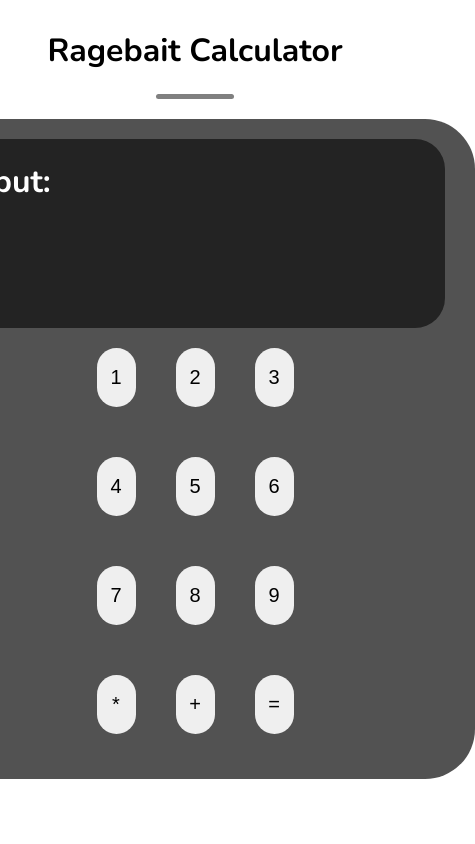
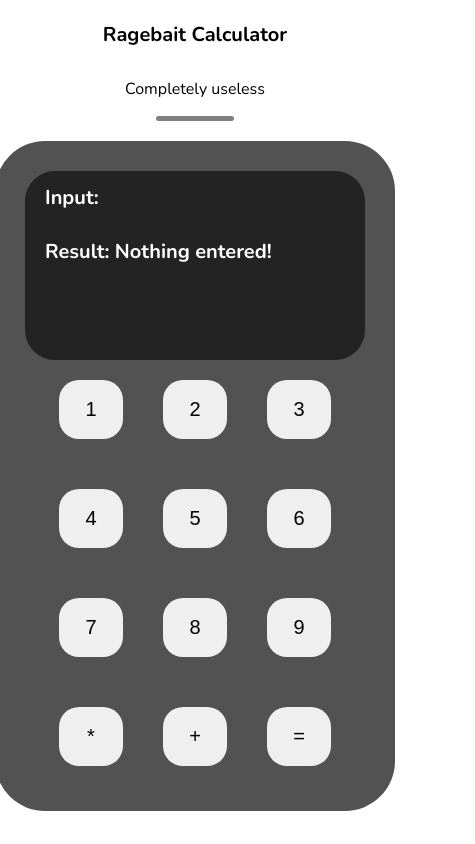
Before and after one commit to CapyGamesXD/RagebaitCalculator, a SvelteKit app: page / in a window 390 px wide. Shown: the whole page, 475 px wide, since content can reach past the window. Built offline with nearby package versions, Linux system fonts and the light colour scheme.

Commit message:
A few updates

```diff
--- a/src/routes/+page.svelte
+++ b/src/routes/+page.svelte
@@ -4,7 +4,7 @@
 	let input = $state('');
 	let result = $state('');
 	let needAd = $state(false);
-	let timeLeft = $state(5);
+	let timeLeft = $state();
 	function add(num) {
 		input += num;
 	}
@@ -12,7 +12,7 @@
 	function calculate() {
 		needAd = true;
 
-		timeLeft = 5;
+		timeLeft = 10;
 
 		const timer = setInterval(() => {
 			if (timeLeft > 0) {
@@ -35,6 +35,7 @@
 
 {#if needAd}
 	<div class="centerdiv">
+		<h1>Watch and ad to get your 'technically correct' answer!</h1>
 		<img src="/CapyDesigns.jpg" alt="Ad" />
 		<a href="https://makerworld.com/en/@CapyDesigns">MakerWorld Link</a>
 		<h1>Time left on ad: {timeLeft}</h1>
@@ -42,13 +43,16 @@
 {:else}
 	<div class="centerdiv">
 		<h1>Ragebait Calculator</h1>
+		<p>Completely useless</p>
 
 		<div class="divider"></div>
 		<div class="calculator">
 			<div class="screen">
 				<h1>Input: {input}</h1>
 				{#if result}
-					<h1>Result: '{result}', Technically correct. :D</h1>
+					<h1>Result: {result}</h1>
+				{:else}
+					<h1>Result: Nothing entered!</h1>
 				{/if}
 			</div>
 
--- a/src/routes/styling.css
+++ b/src/routes/styling.css
@@ -12,20 +12,23 @@ body {
 .calculator {
 	display: flex;
 	flex-direction: column;
-	width: clamp(30rem, 50vw, 70rem);
+	width: clamp(20rem, 50vw, 70rem);
 	height: clamp(40rem, 60vh, 80rem);
 	background-color: rgb(82, 82, 82);
 	border-radius: 50px;
 	padding-left: 40px;
 	padding-right: 40px;
-	padding-top: 20px;
+	padding-top: 30px;
 	align-items: center;
 }
 
+h1 {
+	font-size: clamp(1.25rem, 2vw, 5rem);
+}
 .screen {
 	display: flex;
 	flex-direction: column;
-	width: clamp(30rem, 50vw, 70rem);
+	width: clamp(20rem, 50vw, 70rem);
 	height: clamp(10rem, 20vh, 50rem);
 	background-color: rgb(35, 35, 35);
 	border-radius: 30px;
@@ -54,7 +57,7 @@ row {
 }
 
 button {
-	width: 10vw;
+	width: clamp(4rem, 10vw, 10rem);
 	height: 7vh;
 	border-radius: 20px;
 	font-size: 20px;
```
